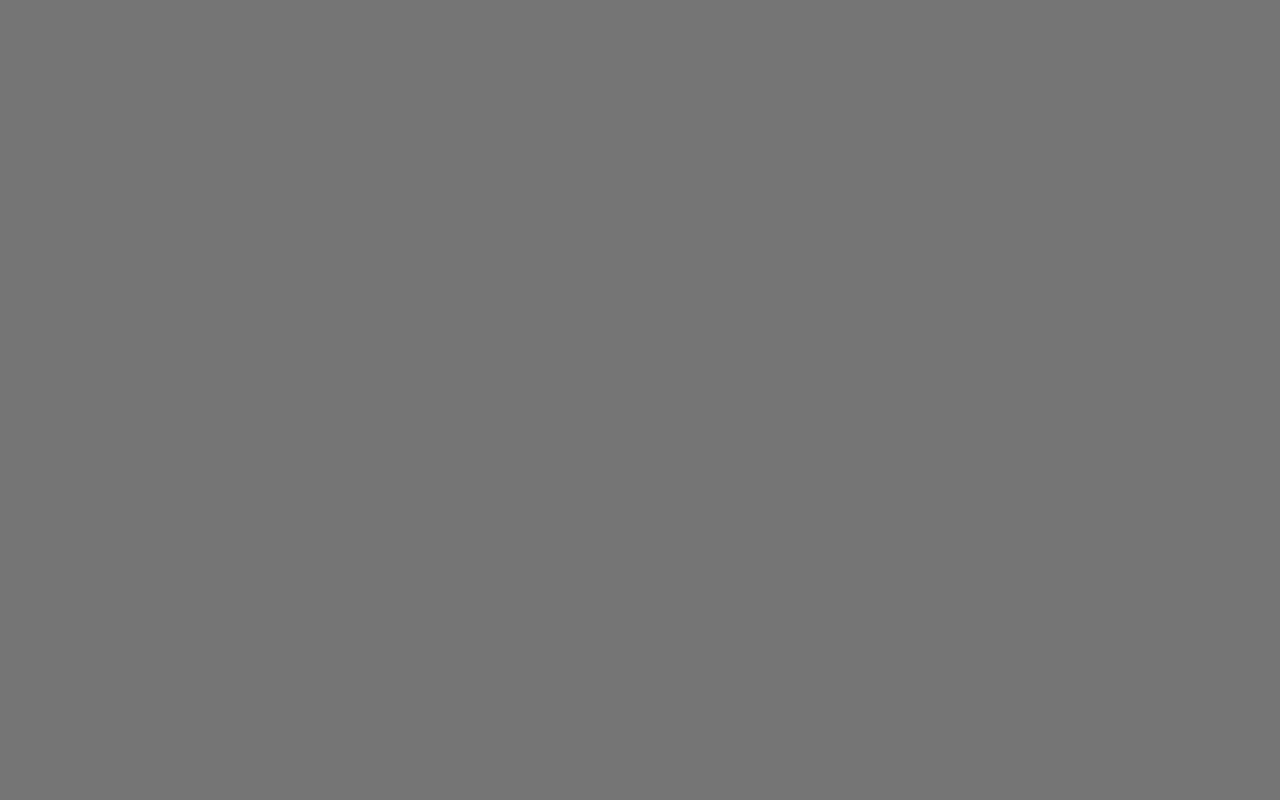
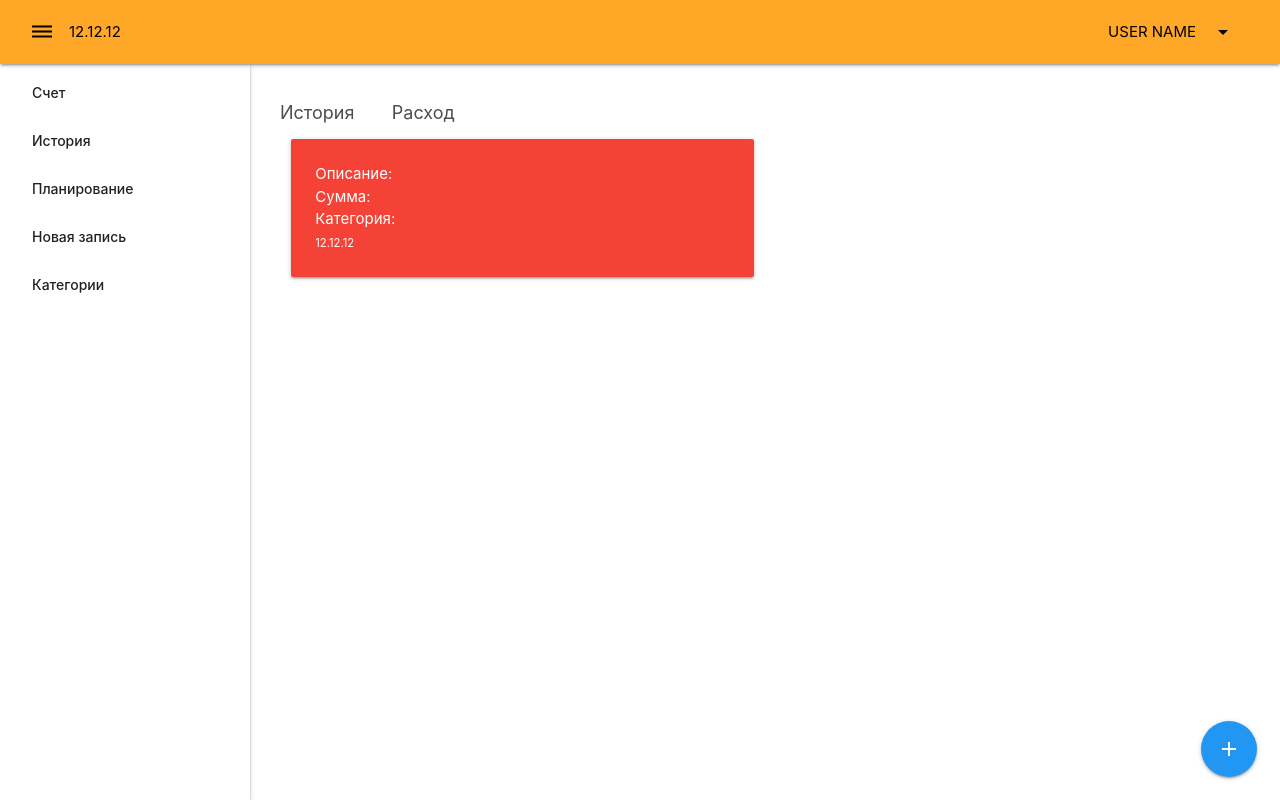
Before and after one commit to tsukiyyyomi/vueCrm, a Vue app in the folder crm/: page /record-detail in a window 1280 px wide. Before the commit this address had no page. Built offline with nearby package versions, Linux system fonts and the light colour scheme.

Commit message:
Created record-detail view

```diff
--- a/crm/src/App.vue
+++ b/crm/src/App.vue
@@ -18,7 +18,7 @@ import MainLayout from '@/layouts/MainLayout.vue';
       }
     },
     components:{
-      AuthLayout, MainLayout
+      AuthLayout, MainLayout,
     }
   }
 </script>
--- a/crm/src/router/index.js
+++ b/crm/src/router/index.js
@@ -18,6 +18,12 @@ const routes = [
     name: 'categories',
     meta: {layout: 'main'},
     component: ()=> import('../views/Categories.vue')
+  },
+  {
+    path: '/record-detail',
+    name: 'record-detail',
+    meta: {layout: 'main'},
+    component: ()=> import('../views/RecordDetail.vue')
   }
 ];
 
--- a/crm/src/templates/record.html
+++ b/crm/src/templates/record.html
@@ -7,7 +7,7 @@
   <meta http-equiv="X-UA-Compatible" content="ie=edge">
   <link href="https://fonts.googleapis.com/icon?family=Material+Icons" rel="stylesheet">
   <link rel="stylesheet" href="https://cdnjs.cloudflare.com/ajax/libs/materialize/1.0.0/css/materialize.min.css">
-  <link rel="stylesheet" href="index.css">
+  <link rel="stylesheet" href="../assets/style.css">
   <title>Document</title>
 </head>
 
--- /dev/null
+++ b/crm/src/views/RecordDetail.vue
@@ -0,0 +1,23 @@
+<template>
+    <div>
+    <div class="breadcrumb-wrap">
+      <a href="/history" class="breadcrumb">История</a>
+      <a class="breadcrumb">
+        Расход
+      </a>
+    </div>
+    <div class="row">
+      <div class="col s12 m6">
+        <div class="card red">
+          <div class="card-content white-text">
+            <p>Описание:</p>
+            <p>Сумма:</p>
+            <p>Категория:</p>
+
+            <small>12.12.12</small>
+          </div>
+        </div>
+      </div>
+    </div>
+  </div>
+</template>
```
